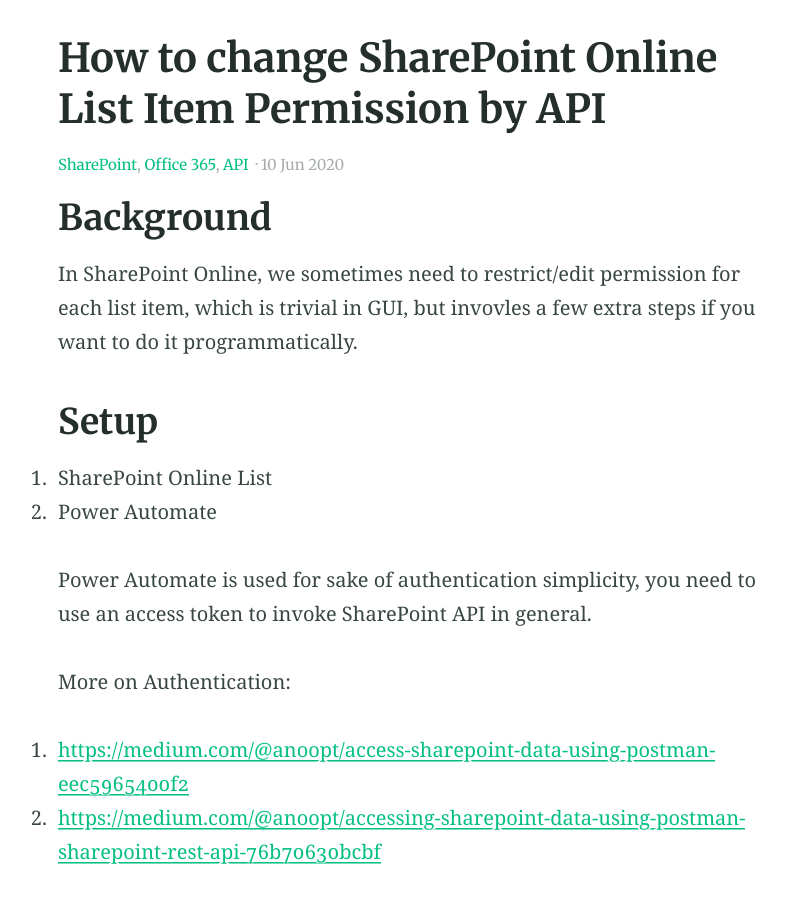
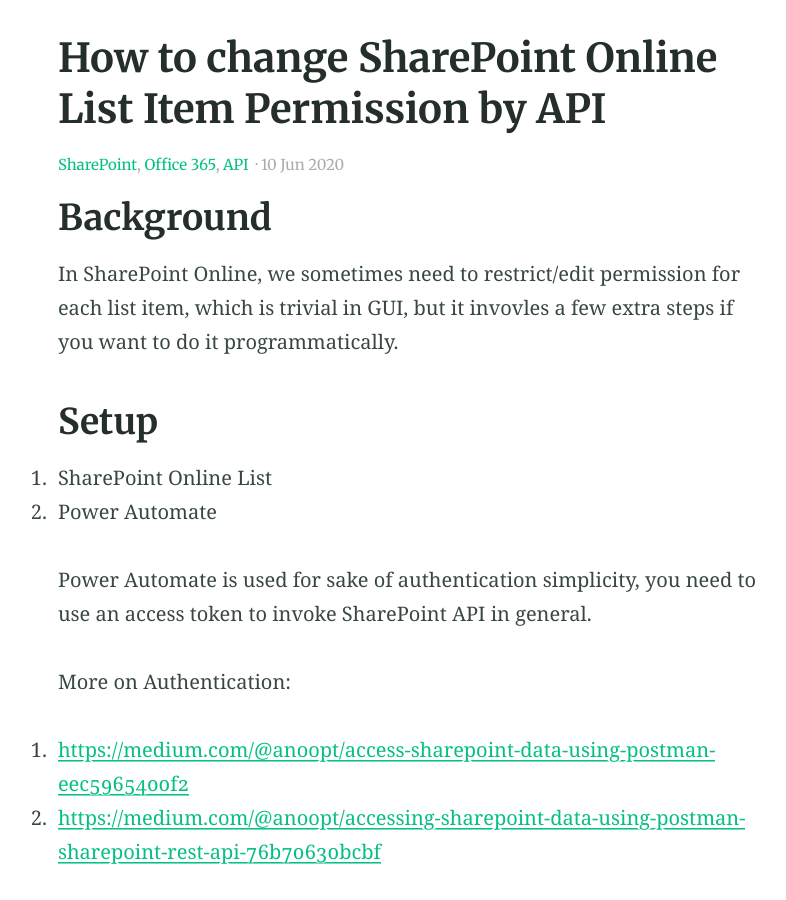
Before and after one commit to JoeHO888/JoeHo888.github.io, a Jekyll site: the page built from _posts/2020-06-10-How-To-Change-SharePoint-Online-List-Item-Permission-By-API.md, in a window 1280 px wide and 900 px high, scrolled down 412 px. Shown: the whole window, without its empty margins (225-1011 px from the left). Built offline with Jekyll 4.4.1, drawn with Linux system fonts in a browser that asks for light colours; our own code applies the rules of GitHub Pages for plain Markdown files; comment, search, counter and statistics services are not loaded; some of the changed text lies outside the part shown.

```diff
--- a/_posts/2020-06-10-How-To-Change-SharePoint-Online-List-Item-Permission-By-API.md
+++ b/_posts/2020-06-10-How-To-Change-SharePoint-Online-List-Item-Permission-By-API.md
@@ -13,7 +13,7 @@
 ---
 
 ## Background
-In SharePoint Online, we sometimes need to restrict/edit permission for each list item, which is trivial in GUI, but invovles a few extra steps if you want to do it programmatically.
+In SharePoint Online, we sometimes need to restrict/edit permission for each list item, which is trivial in GUI, but it invovles a few extra steps if you want to do it programmatically.
 
 ## Setup
 1. SharePoint Online List
```
Also changed, not shown: other parts of _posts/2020-06-10-How-To-Change-SharePoint-Online-List-Item-Permission-By-API.md (+1 -1 lines), _posts/2021-07-15-Least-Permissive-Role-To-Manage-MFA-In-Azure-AD.md (+3 -3 lines).
